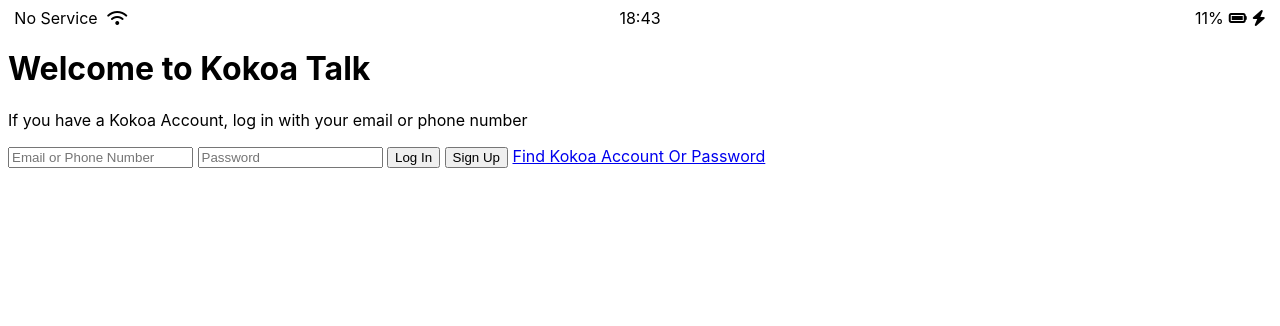
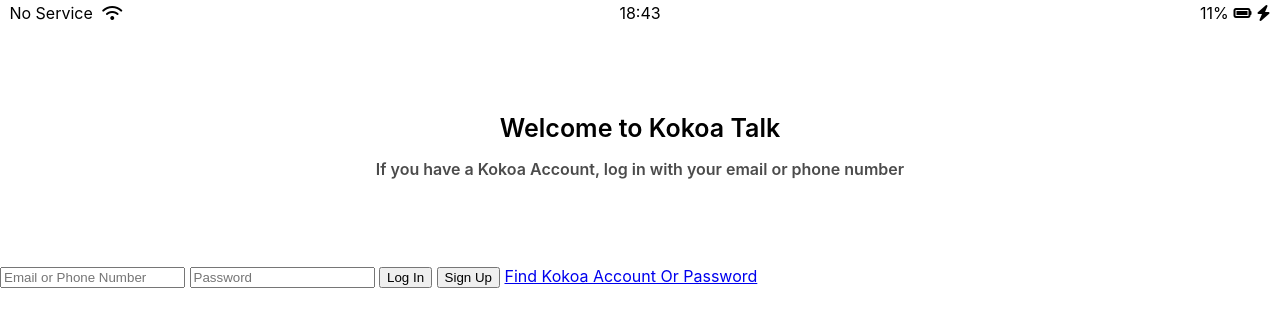
Before and after one commit to noelcool/html-css-kokoatalk-clone, a plain HTML site: page index.html in a window 1280 px wide. Drawn offline with Linux system fonts and the light colour scheme.

Commit message:
#6.6 Sign Up Screen part Three

```diff
--- /dev/null
+++ b/css/reset.css
@@ -0,0 +1,48 @@
+/* http://meyerweb.com/eric/tools/css/reset/
+   v2.0 | 20110126
+   License: none (public domain)
+*/
+
+html, body, div, span, applet, object, iframe,
+h1, h2, h3, h4, h5, h6, p, blockquote, pre,
+a, abbr, acronym, address, big, cite, code,
+del, dfn, em, img, ins, kbd, q, s, samp,
+small, strike, strong, sub, sup, tt, var,
+b, u, i, center,
+dl, dt, dd, ol, ul, li,
+fieldset, form, label, legend,
+table, caption, tbody, tfoot, thead, tr, th, td,
+article, aside, canvas, details, embed,
+figure, figcaption, footer, header, hgroup,
+menu, nav, output, ruby, section, summary,
+time, mark, audio, video {
+	margin: 0;
+	padding: 0;
+	border: 0;
+	font-size: 100%;
+	font: inherit;
+	vertical-align: baseline;
+}
+/* HTML5 display-role reset for older browsers */
+article, aside, details, figcaption, figure,
+footer, header, hgroup, menu, nav, section {
+	display: block;
+}
+body {
+	line-height: 1;
+}
+ol, ul {
+	list-style: none;
+}
+blockquote, q {
+	quotes: none;
+}
+blockquote:before, blockquote:after,
+q:before, q:after {
+	content: '';
+	content: none;
+}
+table {
+	border-collapse: collapse;
+	border-spacing: 0;
+}
--- /dev/null
+++ b/css/status-bar.css
@@ -0,0 +1,23 @@
+.status-bar {
+    display: flex;
+    justify-content: center;
+    padding: 5px 3px;
+}
+.status-bar__column {
+    width: 33%;
+}
+.status-bar__column:first-child span {
+    margin-right: 5px;
+}
+.status-bar__column:nth-child(2) {
+    display: flex;
+    justify-content: center;
+}
+.status-bar__column:last-child {
+    display: flex;
+    justify-content: flex-end;
+    align-items: center;
+}
+.status-bar__column .fa-battery-full {
+    margin: 0px 5px;
+}
--- a/css/style.css
+++ b/css/style.css
@@ -1,25 +1,24 @@
+@import "reset.css";
+@import "status-bar.css";
 body {
     font-family: -apple-system, BlinkMacSystemFont, 'Segoe UI', Roboto, Oxygen, Ubuntu, Cantarell, 'Open Sans', 'Helvetica Neue', sans-serif;
 }
-.status-bar {
+
+.welcome-header {
+    margin: 90px 0px;
+    text-align: center;
     display: flex;
-    justify-content: center;
+    flex-direction: column;
+    align-items: center;
+    font-weight: 600;
 }
-.status-bar__column {
-    width: 33%;
+
+.welcome-header__title {
+    margin-bottom: 20px;
+    font-size: 25px;
 }
-.status-bar__column:first-child span {
-    margin-right: 5px;
+
+.welcome-header__text {
+    width: 60%;
+    opacity: 0.7;
 }
-.status-bar__column:nth-child(2) {
-    display: flex;
-    justify-content: center;
-}
-.status-bar__column:last-child {
-    display: flex;
-    justify-content: flex-end;
-    align-items: center;
-}
-.status-bar__column .fa-battery-full {
-    margin: 0px 5px;
-}
```
